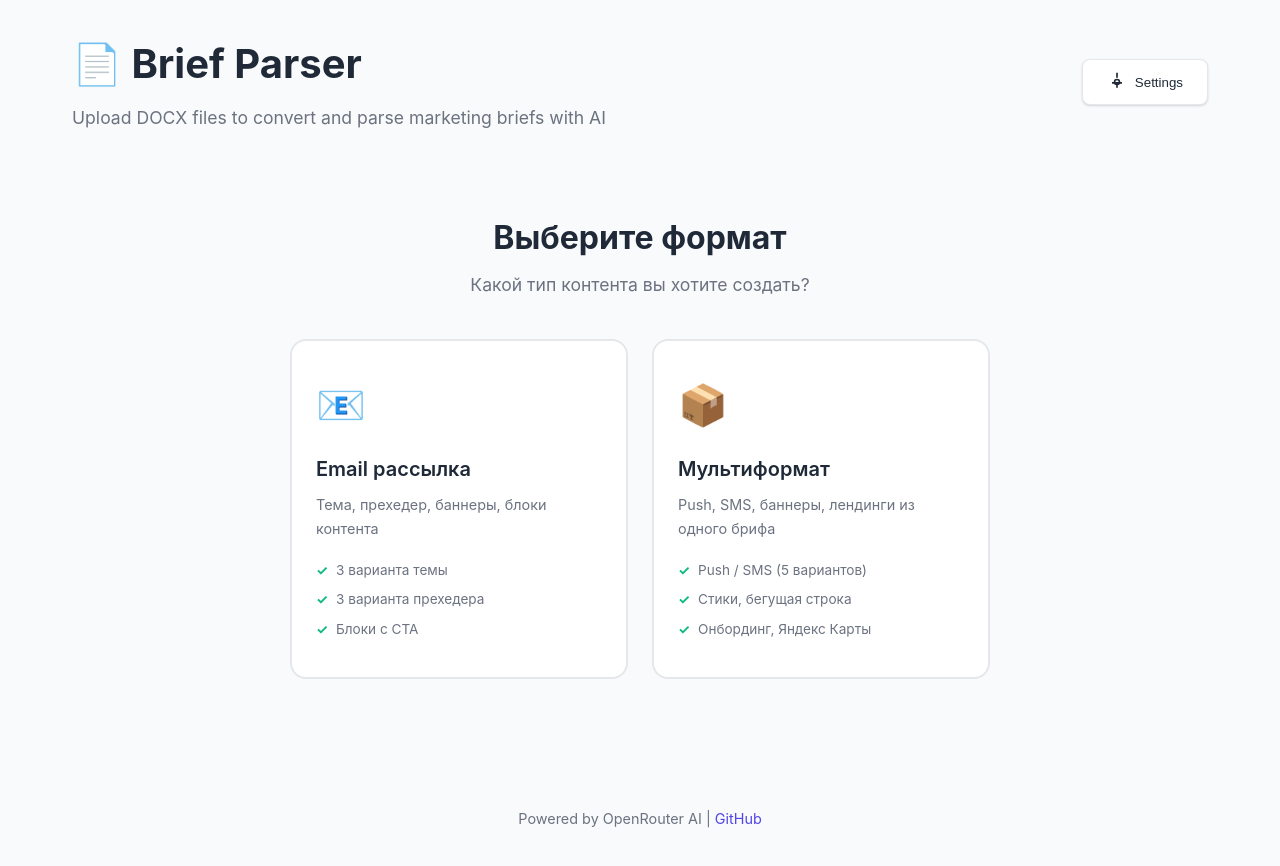
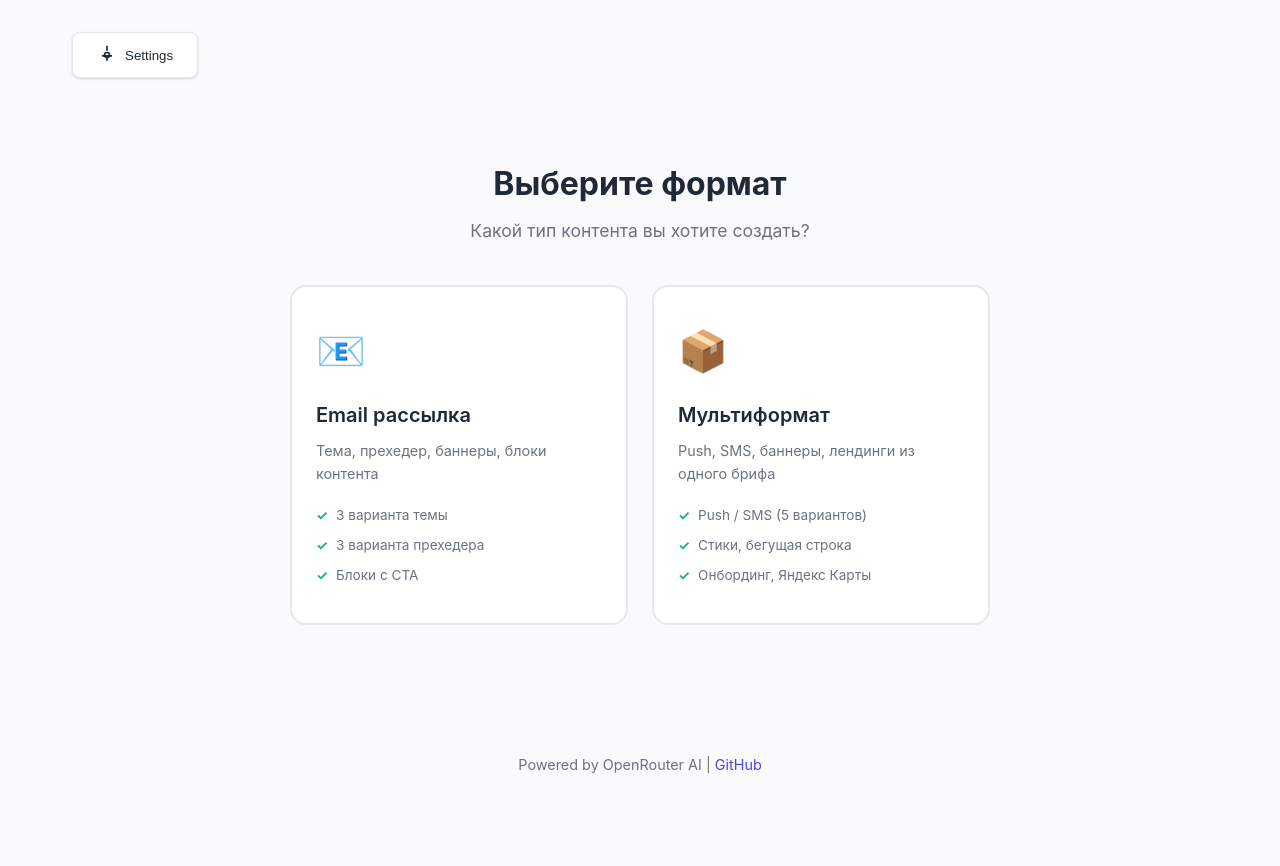
Before and after one commit to cowboybebopbebopbbop/sw, a website: page docs/index.html in a window 1280 px wide. After the commit the page ends 840 px from the top, so only its background shows below. Drawn offline with nearby package versions, Linux system fonts and the light colour scheme.

Commit message:
Remove header title and subtitle

```diff
--- a/docs/index.html
+++ b/docs/index.html
@@ -10,10 +10,6 @@
     <div class="container">
         <header>
             <div class="header-content">
-                <div>
-                    <h1>📄 Brief Parser</h1>
-                    <p class="subtitle">Upload DOCX files to convert and parse marketing briefs with AI</p>
-                </div>
                 <button class="settings-btn" id="settingsBtn">
                     <svg viewBox="0 0 24 24" fill="none" stroke="currentColor" stroke-width="2">
                         <circle cx="12" cy="12" r="3"></circle>
```
Also changed, not shown: public/index.html (+0 -4 lines).
